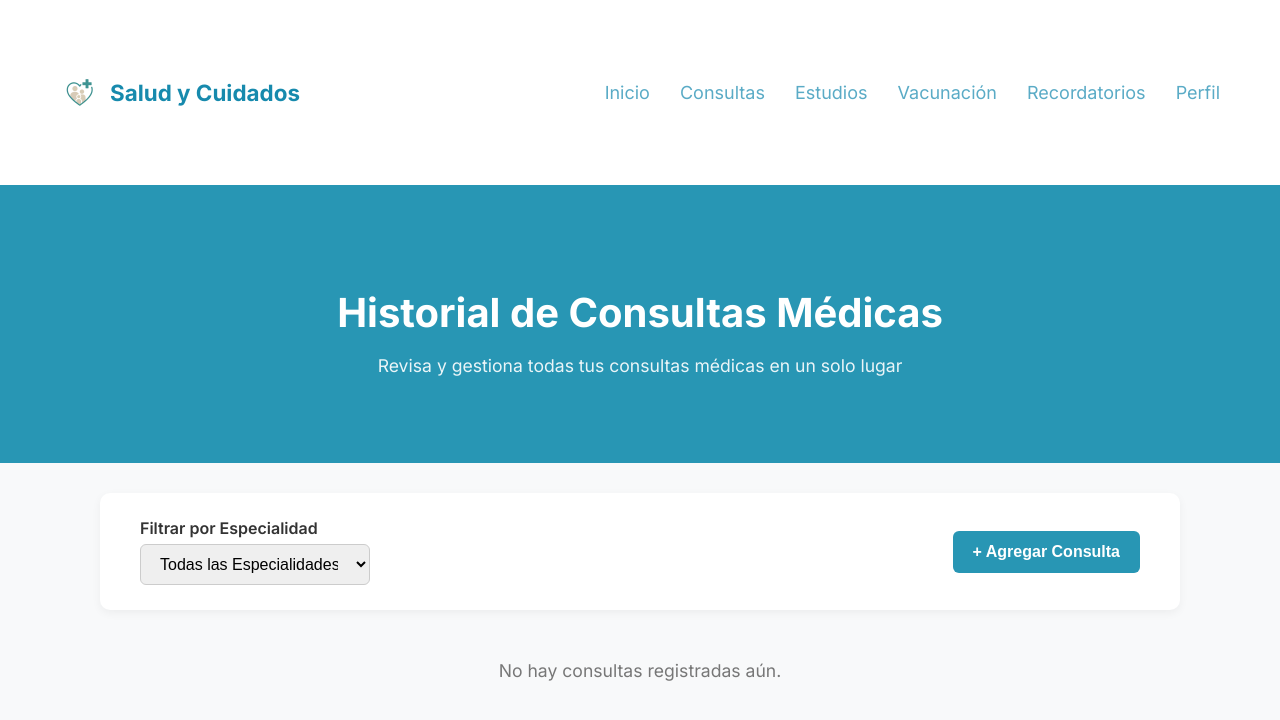
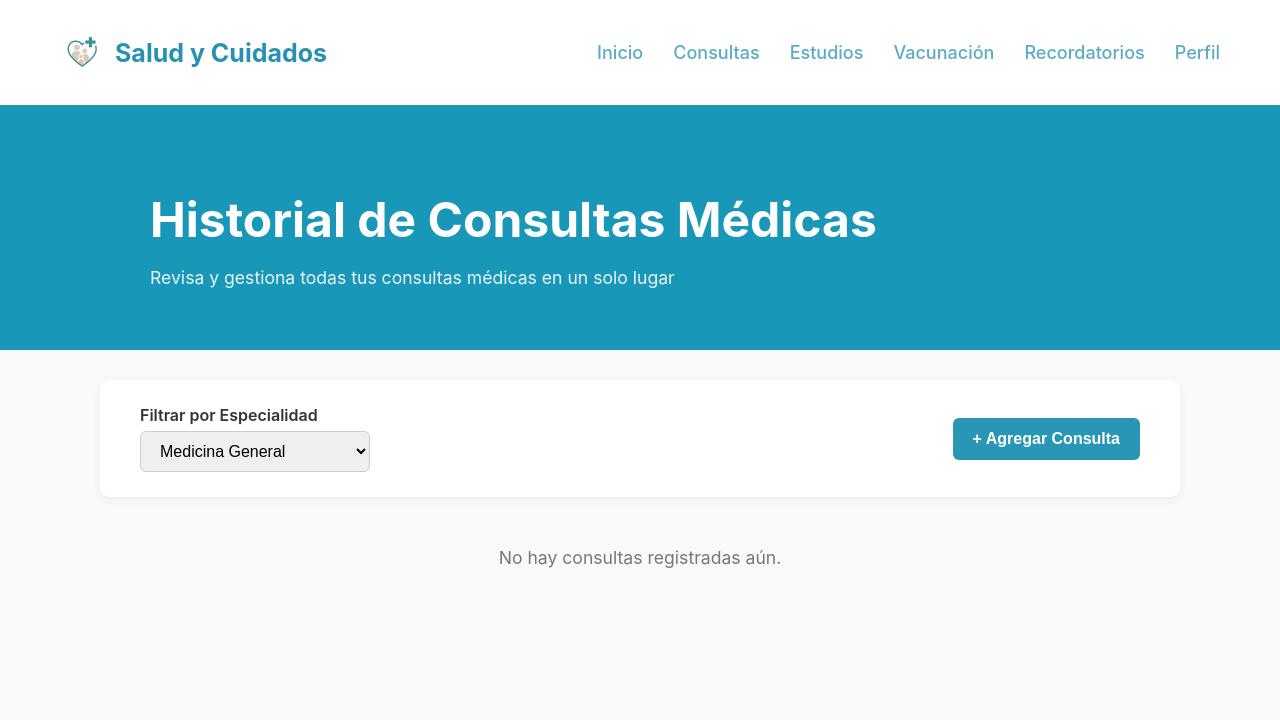
Before and after one commit to AndresAlexandroAvinaZaragoza/MedCard, a PHP site: page /CardMed/consultas.php in a window 1280 px wide. Shown: the top 720 px of the page. Run offline with PHP 8.4, Linux system fonts and the light colour scheme.

Commit message:
Vista completa sin terminar 10

```diff
--- a/consultas.php
+++ b/consultas.php
@@ -5,6 +5,7 @@
     <meta name="viewport" content="width=device-width, initial-scale=1.0">
     <title>Historial de Consultas Médicas</title>
     <link rel="stylesheet" href="vistaConsulta.css">
+    <link href="fonts/fuente1.css" rel="Fontes" />
 </head>
 <body>
     <!-- Barra de navegación -->
@@ -34,7 +35,6 @@
         <div class="filtro">
             <label for="especialidad">Filtrar por Especialidad</label>
             <select id="especialidad">
-                <option>Todas las Especialidades</option>
                 <option>Medicina General</option>
                 <option>Pediatría</option>
                 <option>Cardiología</option>
--- a/estudios.php
+++ b/estudios.php
@@ -5,9 +5,7 @@
   <meta name="viewport" content="width=device-width, initial-scale=1.0">
   <title>Salud y Cuidados - Estudios</title>
   <link rel="stylesheet" href="vistaEstudios.css">
-  <link rel="preconnect" href="https://fonts.googleapis.com">
-  <link rel="preconnect" href="https://fonts.gstatic.com" crossorigin>
-  <link href="https://fonts.googleapis.com/css2?family=Inter:wght@400;600;700&display=swap" rel="stylesheet">
+  <link href="fonts/fuente1.css" rel="Fontes" />
 </head>
 <body>
   <header class="navbar">
--- a/vistaConsulta.css
+++ b/vistaConsulta.css
@@ -1,5 +1,3 @@
-/* Fuente general */
-@import url('https://fonts.googleapis.com/css2?family=Inter:wght@400;600;700&display=swap');
 
 body {
     margin: 0;
@@ -14,7 +12,7 @@ body {
     display: flex;
     justify-content: space-between;
     align-items: center;
-    padding: 4rem 60px;
+    padding: 1.3rem 60px;
     box-shadow: 0 1px 5px rgba(0,0,0,0.1);
 }
 
@@ -25,12 +23,13 @@ body {
 }
 
 .logo img {
-    width: 40px;
+    width: 45px;
+    height: 45px;
 }
 
 .logo h1 {
-    color: #178aad;
-    font-size: 1.4rem;
+    color: #2691b2;
+    font-size: 25px;
     font-weight: 700;
 }
 
@@ -52,14 +51,14 @@ body {
 
 /* Encabezado azul */
 .hero {
-    background-color: #2896b4;
+    background-color: #1997b9;
     color: white;
-    text-align: center;
-    padding: 70px 20px;
+    text-align: left;
+    padding: 45px 150px;
 }
 
 .hero h2 {
-    font-size: 2.5rem;
+    font-size: 3rem;
     margin-bottom: 10px;
 }
 
@@ -78,7 +77,7 @@ body {
     margin: 30px auto;
     padding: 25px 40px;
     border-radius: 10px;
-    box-shadow: 0 3px 10px rgba(0,0,0,0.05);
+    box-shadow: 0 3px 10px rgba(0, 0, 0, 0.05);
 }
 
 .filtro label {
--- a/vistaEstudios.css
+++ b/vistaEstudios.css
@@ -16,7 +16,7 @@ body {
   justify-content: space-between;
   align-items: center;
   background-color: #ffffff;
-  padding: 1rem 2rem;
+  padding: 1.3rem 60px;
   box-shadow: 0 2px 4px rgba(0,0,0,0.05);
   position: sticky;
   top: 0;
@@ -27,8 +27,8 @@ body {
   display: flex;
   align-items: center;
   font-weight: 700;
-  font-size: 1.25rem;
-  color: #0083b0;
+  font-size: 27px;
+  color: #2691b2;
 }
 
 .logo-img {
```
